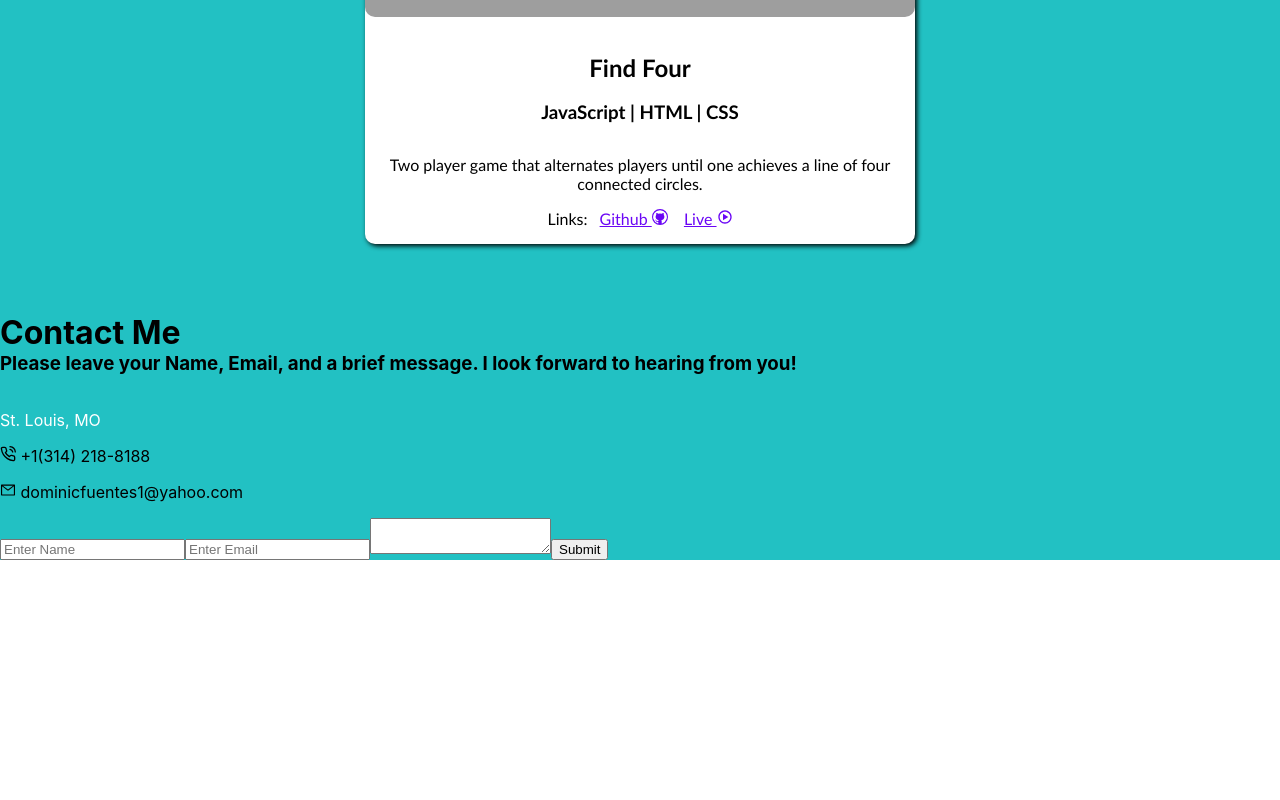
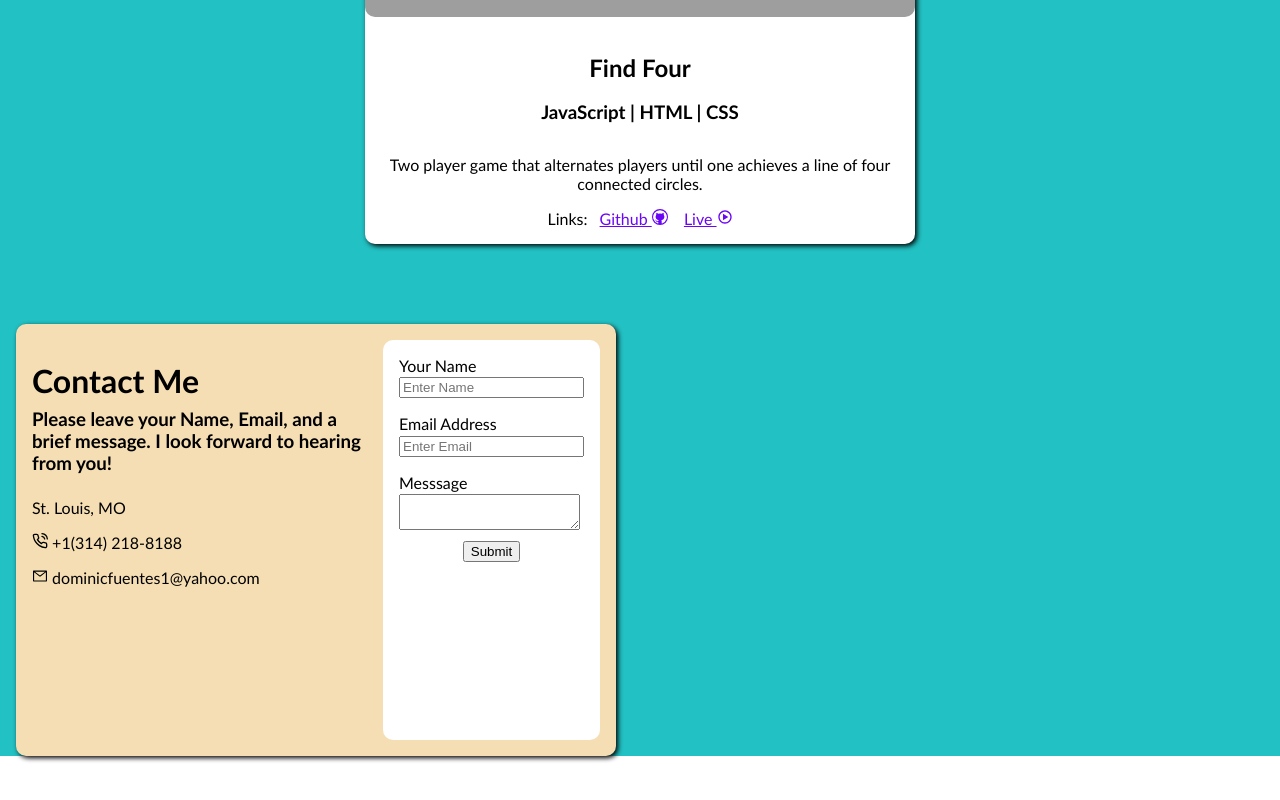
Before and after one commit to fuentesdominic/portfolio, a React (Create React App) app: page / in a window 1280 px wide. Shown: the part 3526-4326 px from the top of the page. Before the commit the page ends 4086 px from the top, so only its background shows below. Built offline with nearby package versions, Linux system fonts and the light colour scheme; grey boxes are pictures that could not be loaded.

Commit message:
stlying & clean up

```diff
--- a/src/components/contact/Contact.css
+++ b/src/components/contact/Contact.css
@@ -0,0 +1,95 @@
+/* .contact-page {
+    width: 100%;
+    height: auto;
+}
+
+.contact-div {
+    width: 550px;
+    font-family: Gill Sans;
+    display: flex;
+    flex-wrap: wrap;
+    justify-content: center;
+    align-content: flex-start;
+    background-color: wheat;
+    border-radius: 10px;
+    margin-bottom: 3rem;
+    margin-right: 1rem;
+    margin-left: 1rem;
+    margin-top: 1rem;
+    box-shadow: 2px 2px 5px;
+}
+
+.form {
+    display: flex;
+    flex-direction: column;
+    margin: 2rem;
+}
+
+.input {
+    font-family: Gill Sans;
+}
+
+.contact-form-div {
+    width: 50%;
+    display: flex;
+    background-color: aqua;
+    float: right;
+} */
+
+.contact-div {
+    font-family: Gill Sans;
+    width: 600px;
+    background-color: wheat;
+    display: flex;
+    justify-content: center;
+    align-items: center;
+    border-radius: 10px;
+    margin-bottom: 3rem;
+    margin-right: 1rem;
+    margin-left: 1rem;
+    margin-top: 2rem;
+    box-shadow: 2px 2px 5px;
+}
+
+.contact-form-div {
+    background-color: white;
+    border-radius: 10px;
+    margin-right: 1rem ;
+    height: 400px;
+
+}
+
+.form {
+    /* width: 25%;
+    height: 90%; */
+    margin: 1rem;
+}
+
+.input {
+
+    justify-content: center;
+}
+
+.contact-label {
+    display: flex;
+    margin-top: 1rem;
+    margin-bottom: 0.1rem;
+}
+
+.button-div {
+    margin-top: 0.5rem;
+    display: flex;
+    justify-content: center;
+    align-items: center;
+    border-radius: 10px;
+}
+
+.contact-title-div {
+    margin: 1rem;
+    height: 400px;
+}
+
+.contact-title-div h3 {
+    margin-top: 0.5rem;
+    margin-bottom: 1.5rem;
+}
--- a/src/components/contact/Contact.jsx
+++ b/src/components/contact/Contact.jsx
@@ -16,12 +16,13 @@ const Contact = ({ id }) => {
         <div className='contact-title-div'>
           <h1>Contact Me</h1>
           <h3>Please leave your Name, Email, and a brief message. I look forward to hearing from you!</h3>
-          <p style={{ color: 'white'}}>St. Louis, MO</p>
+          <p>St. Louis, MO</p>
           <p><FiPhoneCall className='contact-icon' /> +1(314) 218-8188</p>
           <p><AiOutlineMail className='contact-icon' /> dominicfuentes1@yahoo.com </p>
         </div>
         <div className='contact-form-div'>
           <form onSubmit={handleSubmit} className='form'>
+            <label className='contact-label'>Your Name</label>
             <input
               id='name'
               type='name'
@@ -33,6 +34,7 @@ const Contact = ({ id }) => {
               field='name'
               errors={state.errors}
               />
+            <label className='contact-label'>Email Address</label>
             <input
               id='email'
               type='email'
@@ -44,6 +46,7 @@ const Contact = ({ id }) => {
               field='email'
               errors={state.errors}
               />
+            <label className='contact-label'>Messsage</label>
             <textarea
               id='message'
               name='message'
@@ -53,7 +56,9 @@ const Contact = ({ id }) => {
               field='message'
               errors={state.errors}
               />
-            <button type='submit' disabled={state.submitting}>Submit</button>
+            <div className='button-div'>
+            <button className='contact-button' type='submit' disabled={state.submitting}>Submit</button>
+            </div>
           </form>
         </div>
       </div>
```
